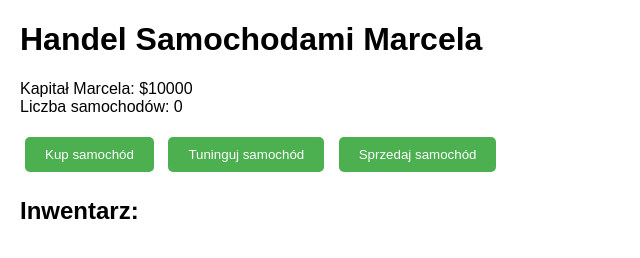
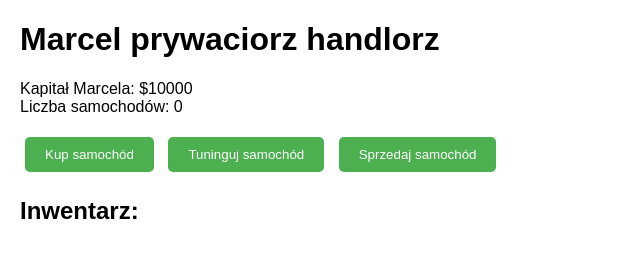
Before and after one commit to tomson3322/marcel_handlorz, a plain HTML site: page index.html in a window 1280 px wide. Shown: the whole page, without its empty margins (0-640 px from the left). Drawn offline with Linux system fonts and the light colour scheme.

Commit message:
Update index.html

```diff
--- a/index.html
+++ b/index.html
@@ -3,7 +3,7 @@
 <head>
     <meta charset="UTF-8">
     <meta name="viewport" content="width=device-width, initial-scale=1.0">
-    <title>Handel Samochodami Marcela</title>
+    <title>Marcel prywaciorz handlorz</title>
     <style>
         body {
             font-family: Arial, sans-serif;
@@ -31,7 +31,7 @@
     </style>
 </head>
 <body>
-    <h1>Handel Samochodami Marcela</h1>
+    <h1>Marcel prywaciorz handlorz</h1>
     <p id="status">Kapitał Marcela: $10000<br>Liczba samochodów: 0</p>
 
     <button class="button" onclick="buyCar()">Kup samochód</button>
```
